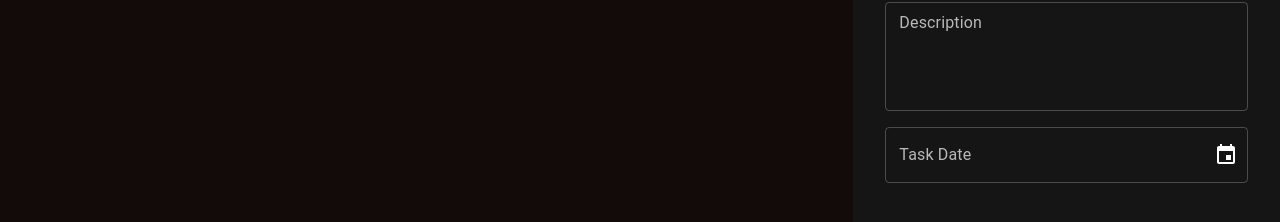
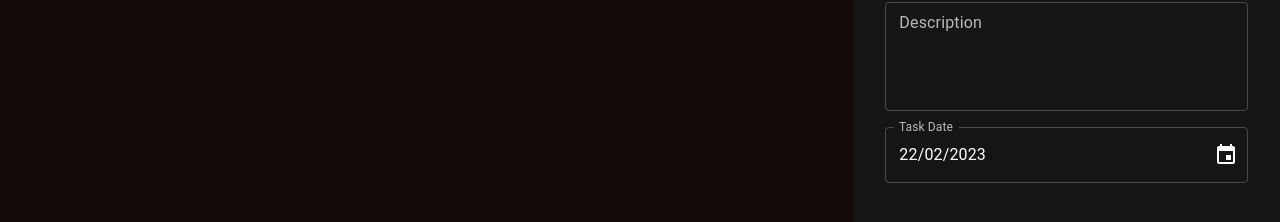
Before and after one commit to AlexMamani85/todo_react, a React (Create React App) app: page / in a window 1280 px wide. Shown: the part 444-666 px from the top of the page. Built offline with nearby package versions, Linux system fonts and the light colour scheme.

Commit message:
CHORE: adding Props to DateField

```diff
--- a/src/components/createTaskForm/_taskDateField.tsx
+++ b/src/components/createTaskForm/_taskDateField.tsx
@@ -1,24 +1,31 @@
-import React, { FC, ReactElement, useState } from 'react';
+import React, { FC, ReactElement } from 'react';
 
 import { AdapterDateFns } from '@mui/x-date-pickers/AdapterDateFns'
 import { DesktopDatePicker } from '@mui/x-date-pickers';
 import { LocalizationProvider } from '@mui/x-date-pickers/LocalizationProvider'
 import { TextField } from '@mui/material';
+import { IDateField } from './interfaces/IDateField';
+import PropTypes from 'prop-types';
 
-// import { ITextField } from './interfaces/ITextField';
-// import { TextField } from '@mui/material';
-// import PropTypes from 'prop-types';
+export const TaskDateField: FC<
+  IDateField
+> = (props): ReactElement => {
+  // Destructuring props
+  const {
+    value = new Date(),
+    disabled = false,
+    onChange = (date) => console.log(date)
+  } = props
 
-export const TaskDateField: FC = (props): ReactElement => {
-  const [date, setDate] = useState<Date | null>(null);
   return(
     <>
       <LocalizationProvider dateAdapter={AdapterDateFns}>
         <DesktopDatePicker
           label="Task Date"
           inputFormat='dd/MM/yyyy'
-          value={date}
-          onChange={(newValue) => setDate(newValue)}
+          value={value}
+          onChange={onChange}
+          disabled={disabled}
           renderInput={(params) => (
             <TextField {...params} />
           )}
@@ -27,3 +34,6 @@
     </>
   );
 };
+
+TaskDateField.propTypes = {
+}
--- /dev/null
+++ b/src/components/createTaskForm/interfaces/IDateField.ts
@@ -0,0 +1,6 @@
+import { IDisabled } from './IDisabled';
+
+export interface IDateField extends IDisabled {
+  value?: Date | null;
+  onChange?: (date: Date | null) => void;
+}
```
